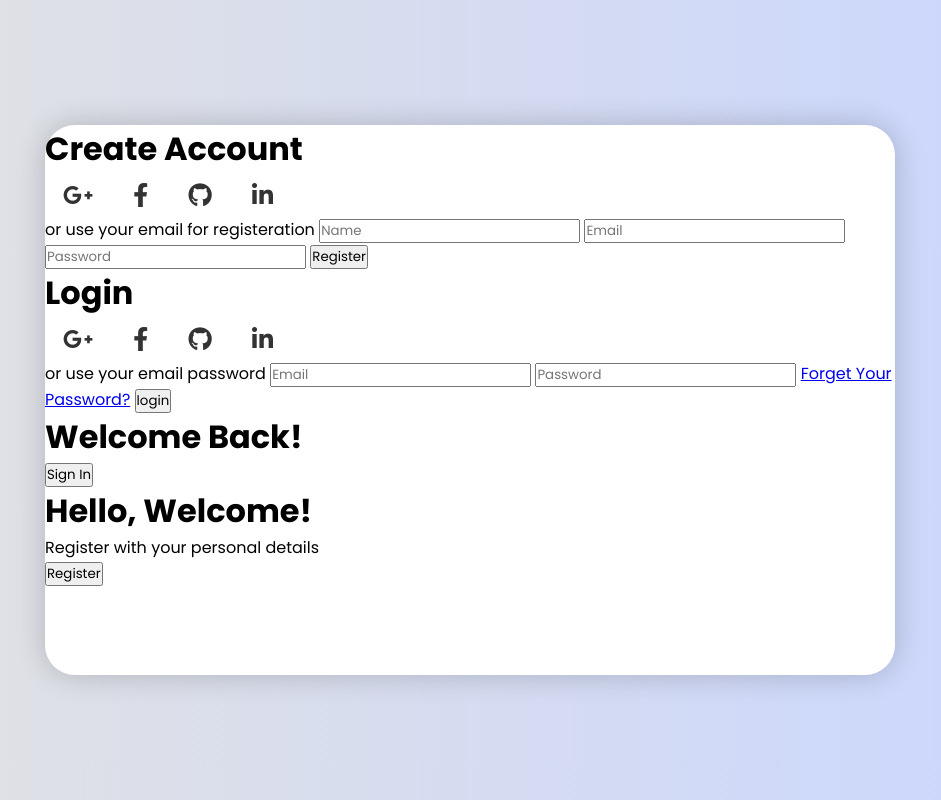
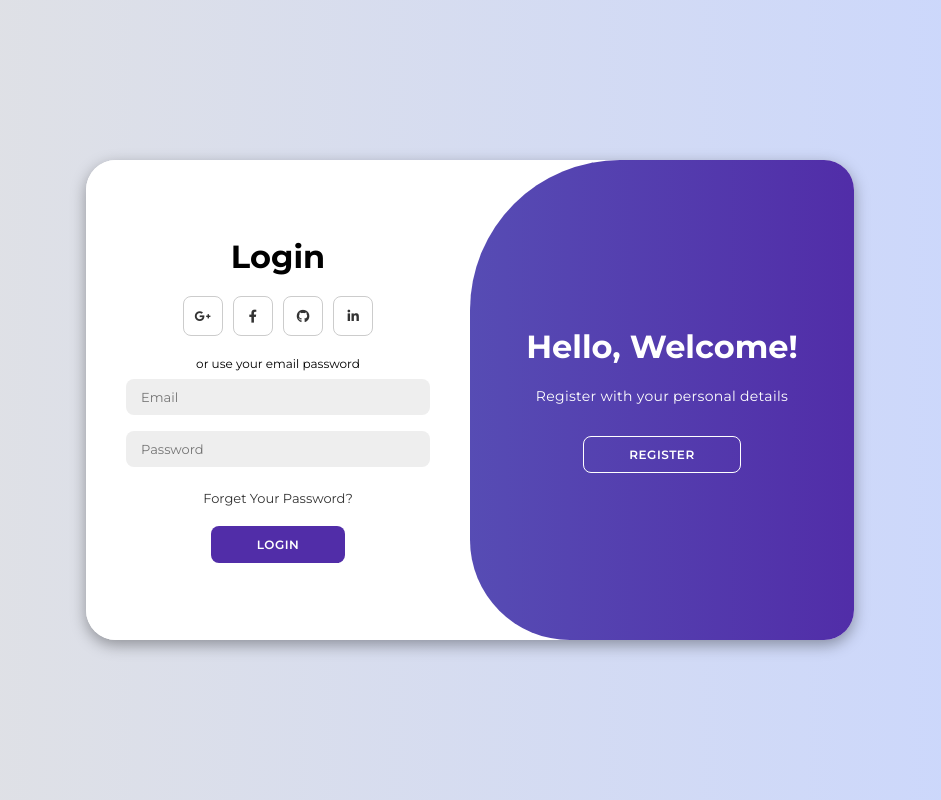
Before and after one commit to Erisasalihu/Library-Store, a PHP site: page /Login.html in a window 1280 px wide. Shown: the whole page, without its empty margins (170-1111 px from the left). Run offline with PHP 8.4, Linux system fonts and the light colour scheme.

Commit message:
css commit

```diff
--- a/login.css
+++ b/login.css
@@ -1,113 +1,210 @@
-@import url('https://fonts.googleapis.com/css2?family=poppins:wght@300;400;500;600;700;800;900&display=swap');
+@import url('https://fonts.googleapis.com/css2?family=Montserrat:wght@300;400;500;600;700&display=swap');
 
 *{
     margin: 0;
     padding: 0;
     box-sizing: border-box;
-    font-family: 'Poppins', sans-serif;
+    font-family: 'Montserrat', sans-serif;
 }
 
 body{
+    background-color: #c9d6ff;
+    background: linear-gradient(to right, #e2e2e2, #c9d6ff);
     display: flex;
+    align-items: center;
     justify-content: center;
-    align-items: center;
-    min-height: 100vh;
-    background: linear-gradient(90deg, #e2e2e2, #c9d6ff);
+    flex-direction: column;
+    height: 100vh;
 }
 
 .container{
+    background-color: #fff;
+    border-radius: 30px;
+    box-shadow: 0 5px 15px rgba(0, 0, 0, 0.35);
     position: relative;
-    width: 850px;
-    height: 550px;
-    background: #fff;
-    border-radius: 30px;
-    box-shadow: 0 0 30px rgba(0, 0, 0, .2);
+    overflow: hidden;
+    width: 768px;
+    max-width: 100%;
+    min-height: 480px;
 }
 
-.form-box{
+.container p{
+    font-size: 14px;
+    line-height: 20px;
+    letter-spacing: 0.3px;
+    margin: 20px 0;
+}
+
+.container span{
+    font-size: 12px;
+}
+
+.container a{
+    color: #333;
+    font-size: 13px;
+    text-decoration: none;
+    margin: 15px 0 10px;
+}
+
+.container button{
+    background-color: #512da8;
+    color: #fff;
+    font-size: 12px;
+    padding: 10px 45px;
+    border: 1px solid transparent;
+    border-radius: 8px;
+    font-weight: 600;
+    letter-spacing: 0.5px;
+    text-transform: uppercase;
+    margin-top: 10px;
+    cursor: pointer;
+}
+
+.container button.hidden{
+    background-color: transparent;
+    border-color: #fff;
+}
+
+.container form{
+    background-color: #fff;
+    display: flex;
+    align-items: center;
+    justify-content: center;
+    flex-direction: column;
+    padding: 0 40px;
+    height: 100%;
+}
+
+.container input{
+    background-color: #eee;
+    border: none;
+    margin: 8px 0;
+    padding: 10px 15px;
+    font-size: 13px;
+    border-radius: 8px;
+    width: 100%;
+    outline: none;
+}
+
+.form-container{
     position: absolute;
-    right: 0;
+    top: 0;
+    height: 100%;
+    transition: all 0.6s ease-in-out;
+}
+
+.sign-in{
+    left: 0;
+    width: 50%;
+    z-index: 2;
+}
+
+.container.active .sign-in{
+    transform: translateX(100%);
+}
+
+.sign-up{
+    left: 0;
+    width: 50%;
+    opacity: 0;
+    z-index: 1;
+}
+
+.container.active .sign-up{
+    transform: translateX(100%);
+    opacity: 1;
+    z-index: 5;
+    animation: move 0.6s;
+}
+
+@keyframes move{
+    0%, 49.99%{
+        opacity: 0;
+        z-index: 1;
+    }
+    50%, 100%{
+        opacity: 1;
+        z-index: 5;
+    }
+}
+
+.social-icons{
+    margin: 20px 0;
+}
+
+.social-icons a{
+    border: 1px solid #ccc;
+    border-radius: 20%;
+    display: inline-flex;
+    justify-content: center;
+    align-items: center;
+    margin: 0 3px;
+    width: 40px;
+    height: 40px;
+}
+
+.toggle-container{
+    position: absolute;
+    top: 0;
+    left: 50%;
     width: 50%;
     height: 100%;
-    background: seagreen;
+    overflow: hidden;
+    transition: all 0.6s ease-in-out;
+    border-radius: 150px 0 0 100px;
+    z-index: 1000;
+}
+
+.container.active .toggle-container{
+    transform: translateX(-100%);
+    border-radius: 0 150px 100px 0;
+}
+
+.toggle{
+    background-color: #512da8;
+    height: 100%;
+    background: linear-gradient(to right, #5c6bc0, #512da8);
+    color: #fff;
+    position: relative;
+    left: -100%;
+    height: 100%;
+    width: 200%;
+    transform: translateX(0);
+    transition: all 0.6s ease-in-out;
+}
+
+.container.active .toggle{
+    transform: translateX(50%);
+}
+
+.toggle-panel{
+    position: absolute;
+    width: 50%;
+    height: 100%;
     display: flex;
     align-items: center;
-    color: #333;
+    justify-content: center;
+    flex-direction: column;
+    padding: 0 30px;
     text-align: center;
-    padding: 40px;
+    top: 0;
+    transform: translateX(0);
+    transition: all 0.6s ease-in-out;
 }
 
-form{
-    width: 100%;
+.toggle-left{
+    transform: translateX(-200%);
 }
 
-.containcer h1{
-    font-size: 36px;
-    margin: -10px 0;
+.container.active .toggle-left{
+    transform: translateX(0);
 }
 
-.input-box{
-    position: relative;
-    margin: 30px 0;
+.toggle-right{
+    right: 0;
+    transform: translateX(0);
 }
 
-.input-box input{
-    width: 100%;
-    padding: 13px 50px 13px 20px;
-    background: #eee;
-    border-radius: 8px;
-    border: none;
-    outline: none;
-    font-size: 16px;
-    color: #333;
-    font-weight: 500;
+.container.active .toggle-right{
+    transform: translateX(200%);
 }
-
-.input-box input::placeholder{
-    color: #888;
-    font-weight: 400;
-}
-
-.input-box i{
-    position: absolute;
-    right: 20px;
-    top: 50%;
-    transform: translateY(-50);
-    font-size: 20px;
-    color: #888;
-}
-.forgot-link{
-    margin: -15px 0 15px;
-}
-.forgot-link a{
-    font-size: 14.5px;
-    color: #333;
-    text-decoration: none;
-}
-
-.btn{
-    width: 100%;
-    height: 48px;
-    background: #7494ec;
-    border-radius: 8px;
-    box-shadow: 0 0 10px rgba(0, 0, 0, .1);
-    border: none;
-    cursor: pointer;
-    font-size: 16px;
-    color: #fff;
-    font-weight: 600;
-}
-
-.containcer p{
-    font-size: 14.5px;
-    margin: 15px 0;
-}
-.social-icons a{
-    display: inline-flex;
-    padding: 10px;
-
-    font-size: 24px;
-    color: #333;
-    text-decoration: none;
-    margin: 0 8px;
-}
```
